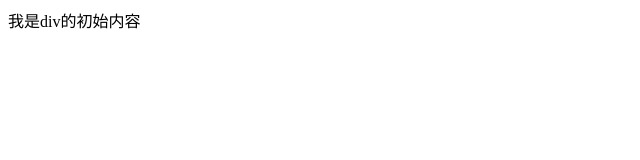
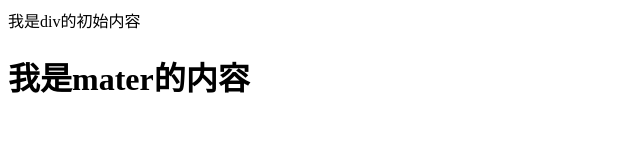
Before and after one commit to 2871797003/warehouse, a plain HTML site: page index.html in a window 1280 px wide. Shown: the whole page, without its empty margins (0-640 px from the left). Drawn offline with Linux system fonts and the light colour scheme.

Commit message:
我是master的内容

```diff
--- a/index.html
+++ b/index.html
@@ -7,5 +7,6 @@
 </head>
 <body>
     <div>我是div的初始内容</div>
+    <h1>我是mater的内容</h1>
 </body>
 </html>
```
